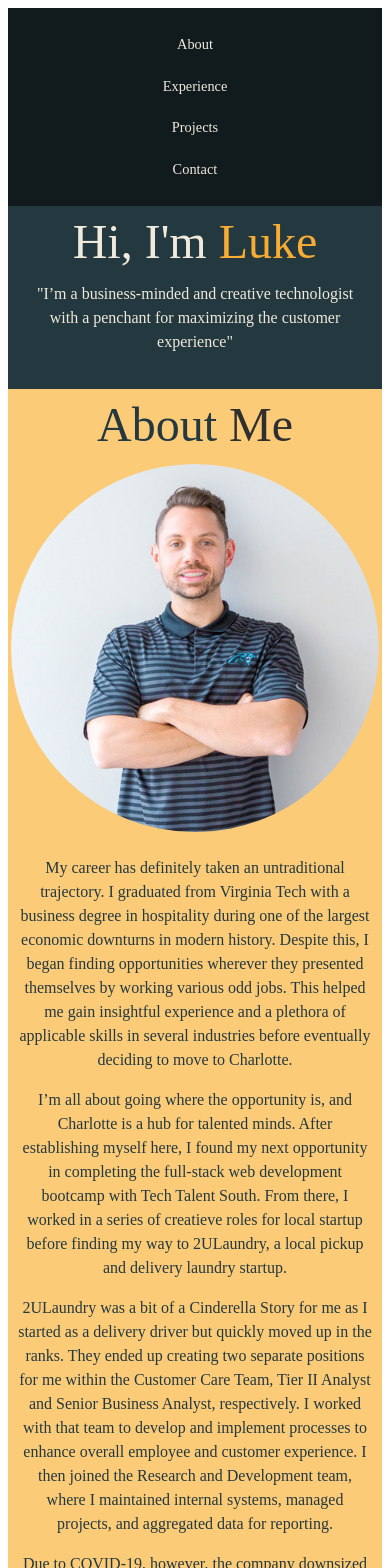
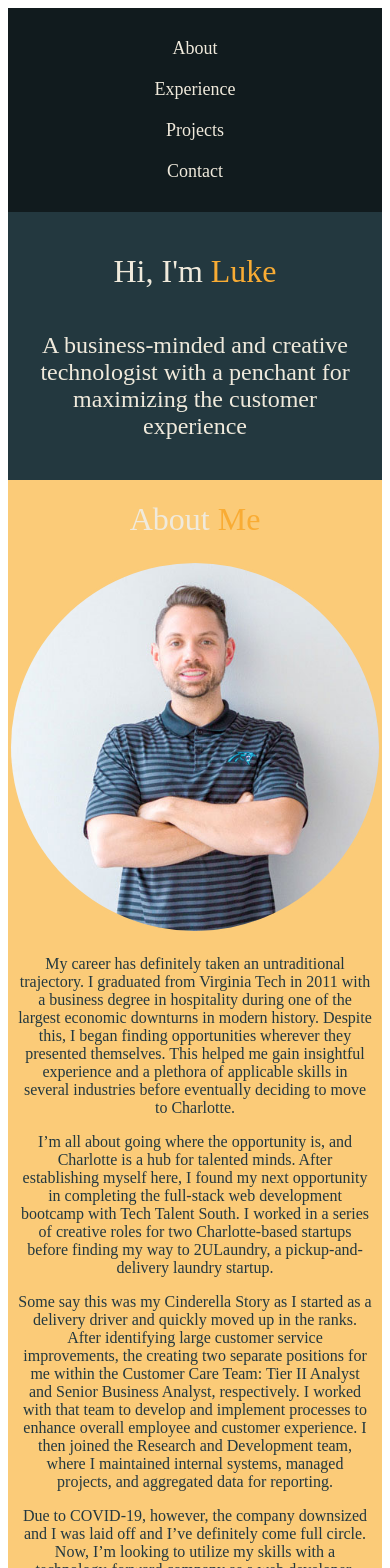
Before and after one commit to lflint07/new_website, a React (Create React App) app: page / in a window 390 px wide. Shown: the top 1568 px of the page. Built offline with nearby package versions, Linux system fonts and the light colour scheme.

Commit message:
started edits of responsiveness

```diff
--- a/src/components/About.js
+++ b/src/components/About.js
@@ -2,11 +2,13 @@ import React from "react";
 
 function About() {
   return (
-    <div>
-      <div id="about">
-        <h1 className="lg-heading about">
-          About<span className="text-secondary about"> Me</span>
-        </h1>
+    <div id="about">
+      <div className="about-container">
+        <div className="about-header">
+          <h1 className="lg-heading about">
+            About<span className="text-secondary about"> Me</span>
+          </h1>
+        </div>
         <div className="about-info">
           <img
             src="/images/new_website_avi.jpg"
@@ -14,41 +16,39 @@ function About() {
             className="bio-image"
           ></img>
           <div className="bio">
-            {/* <h3 className="text-secondry">Who am I?</h3> */}
             <p>
               My career has definitely taken an untraditional trajectory. I
-              graduated from Virginia Tech with a business degree in hospitality
-              during one of the largest economic downturns in modern history.
-              Despite this, I began finding opportunities wherever they
-              presented themselves by working various odd jobs. This helped me
-              gain insightful experience and a plethora of applicable skills in
-              several industries before eventually deciding to move to
-              Charlotte.
+              graduated from Virginia Tech in 2011 with a business degree in
+              hospitality during one of the largest economic downturns in modern
+              history. Despite this, I began finding opportunities wherever they
+              presented themselves. This helped me gain insightful experience
+              and a plethora of applicable skills in several industries before
+              eventually deciding to move to Charlotte.
             </p>
             <p>
               I’m all about going where the opportunity is, and Charlotte is a
               hub for talented minds. After establishing myself here, I found my
               next opportunity in completing the full-stack web development
-              bootcamp with Tech Talent South. From there, I worked in a series
-              of creatieve roles for local startup before finding my way to
-              2ULaundry, a local pickup and delivery laundry startup.
+              bootcamp with Tech Talent South. I worked in a series of creative
+              roles for two Charlotte-based startups before finding my way to
+              2ULaundry, a pickup-and-delivery laundry startup.
             </p>
             <p>
-              2ULaundry was a bit of a Cinderella Story for me as I started as a
-              delivery driver but quickly moved up in the ranks. They ended up
+              Some say this was my Cinderella Story as I started as a
+              delivery driver and quickly moved up in the ranks. After identifying large customer service improvements, the
               creating two separate positions for me within the Customer Care
-              Team, Tier II Analyst and Senior Business Analyst, respectively. I
+              Team: Tier II Analyst and Senior Business Analyst, respectively. I
               worked with that team to develop and implement processes to
               enhance overall employee and customer experience. I then joined
               the Research and Development team, where I maintained internal
               systems, managed projects, and aggregated data for reporting.
             </p>
             <p>
-              Due to COVID-19, however, the company downsized and I was laid off and I’ve
-              definitely come full circle. Now, I’m looking to utilize my skills
-              with a technology-forward company as a web developer, designer or
-              project manager while building customer-centric, front-end
-              technology.
+              Due to COVID-19, however, the company downsized and I was laid off
+              and I’ve definitely come full circle. Now, I’m looking to utilize
+              my skills with a technology-forward company as a web developer,
+              designer or project manager while building customer-centric,
+              front-end technology.
             </p>
           </div>
         </div>
--- a/src/components/Experience.js
+++ b/src/components/Experience.js
@@ -4,9 +4,11 @@ function Experience() {
   return (
     <div>
       <div id="experience">
-        <h1 className="lg-heading experience">
-          <span className="text-secondary">Experience</span>
-        </h1>
+        <div className="experience-heading">
+          <h1 className="lg-heading experience">
+            <span className="text-secondary">Experience</span>
+          </h1>
+        </div>
         <div className="job-experience">
           <div className="job job-1">
             <h3>Software Analyst</h3>
--- a/src/components/Main.js
+++ b/src/components/Main.js
@@ -3,10 +3,15 @@ import React from "react";
 function Main() {
   return (
     <div id="home">
-      <h1 className="lg-heading">
-        Hi, I'm <span className="text-secondary">Luke</span>
-      </h1>
-      <h2 className="sm-heading">"I’m a business-minded and creative technologist with a penchant for maximizing the customer experience"</h2>
+      <div className="hero">
+        <h1 className="lg-heading">
+          Hi, I'm <span className="text-secondary">Luke</span>
+        </h1>
+        <h2 className="sm-heading">
+          A business-minded and creative technologist with a penchant for
+          maximizing the customer experience
+        </h2>
+      </div>
     </div>
   );
 }
--- a/src/scss/_mobile.scss
+++ b/src/scss/_mobile.scss
@@ -1,10 +1,5 @@
 //Widescreens -- EXTRA LARGE
 @include mediaXl {
-  h1 {
-    &.lg-heading {
-      font-size: 6rem;
-    }
-  }
   .navbar {
     display: flex;
     flex-direction: row;
@@ -17,20 +12,6 @@
   }
 
   //About
-  .about-info {
-    display: flex;
-    flex-direction: row;
-
-    .bio-image {
-      display: flex;
-      flex-direction: row;
-      width: 100%;
-    }
-
-    .bio {
-      text-align: left;
-    }
-  }
 
   //Experience
   .job-experience {
@@ -72,12 +53,6 @@
 }
 //Desktops & Laptops -- LARGE
 @include mediaLg {
-  h1 {
-    &.lg-heading {
-      font-size: 4rem;
-    }
-  }
-
   //Navbar
   .navbar {
     display: flex;
@@ -86,26 +61,40 @@
     &.navbar ul {
       display: flex;
       flex-direction: row;
-      padding-right: 20px;
+      // padding-right: 20px;
     }
   }
   //About
-  .about-info {
+  #about {
     display: flex;
-    flex-direction: row;
 
-    .bio {
+    .about-container {
       display: flex;
       flex-direction: column;
     }
 
+    .lg-heading.about {
+      display: flex;
+      flex-direction: row;
+      justify-content: center;
+    }
+
+    .about-info {
+      display: flex;
+      flex-direction: row;
+      margin: 10px;
+    }
     .bio-image {
       display: flex;
       flex-direction: row;
-      text-align: left;
+      margin: 10px;
+    }
+    .bio {
+      display: flex;
+      flex-direction: column;
+      margin: 10px;
     }
   }
-
   //Experience
   .job-experience {
     display: flex;
@@ -118,6 +107,7 @@
       margin-bottom: 20px;
     }
   }
+
   //Projects
   .project {
     display: flex;
@@ -146,11 +136,11 @@
   .navbar {
     display: flex;
     flex-direction: row;
-    justify-content: flex-end;
+    justify-content: space-evenly;
     &.navbar ul {
       display: flex;
       flex-direction: row;
-      padding-right: 20px;
+
     }
   }
 
--- a/src/scss/index.scss
+++ b/src/scss/index.scss
@@ -8,13 +8,9 @@
 //Body
 
 #body {
-  // @include background;
   background: $primary-color;
   color: set-text-color($primary-color);
-  // height: 100%;
-  // margin: auto;
   font-family: "Gotham";
-  line-height: 1.5;
 }
 
 //Headings
@@ -23,23 +19,10 @@ h2,
 h3,
 h5,
 h6 {
-  margin: 0;
   font-weight: 400;
   color: $additional-color;
   align-items: center;
   text-align: center;
-
-  &.lg-heading {
-    font-size: 3rem;
-    color: $additional-color;
-  }
-
-  &.sm-heading {
-    margin-bottom: 2rem;
-    font-size: 1rem;
-    padding: 0.2rem 1rem;
-    // background: rgba(lighten($primary-color, 3), 0.5);
-  }
 }
 
 a {
@@ -49,13 +32,8 @@ a {
 
 .text-secondary {
   color: $secondary-color;
-  // color: $tertiary-color;
 }
 
-p,
-li {
-  font-size: 1rem;
-}
 
 //Menu
 .navbar {
@@ -71,10 +49,12 @@ li {
   flex-direction: column;
   justify-content: space-evenly;
   align-items: center;
-  padding: 0;
+  margin: 20px;
+  padding: inherit;
 
   li {
     padding: 10px;
+    font-size: 18px;
   }
 }
 
@@ -99,21 +79,43 @@ li {
 #home {
   display: flex;
   flex-direction: column;
+
+  .hero {
+    margin: 20px;
+    display: flex;
+    flex-direction: column;
+    justify-content: center;
+    text-align: center;
+  }
+
+  h1 {
+    font-size: 2em;
+  }
+
+  h2 {
+    font-size: 1.5em;
+  }
 }
 
 //About
 
 #about {
-  // display: flex;
-  // flex-direction: column;
+  display: flex;
+  flex-direction: column;
   background: $tertiary-color;
+
+  .about-container {
+    display: flex;
+    flex-direction: column;
   }
+  .about-header {
     .lg-heading.about {
-  color: $primary-color;
+      color: $additional-color;
     }
 
     .text-secondary.about {
-  color: $black-color;
+      color: $secondary-color;
+    }
   }
 
   .about-info {
@@ -135,6 +137,7 @@ li {
       color: $primary-color;
     }
   }
+}
 
 //Experience
 #experience {
@@ -146,7 +149,6 @@ li {
     background: lighten($primary-color, 3);
     padding: 0.5rem;
     border-bottom: $tertiary-color 5px solid;
-    margin-bottom: 20px;
   }
 }
 
```
Lines whose indentation alone changed are shown as unchanged.
